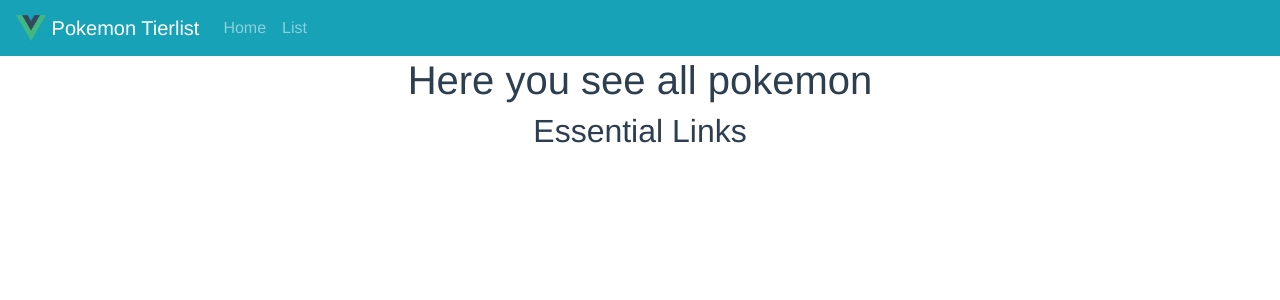
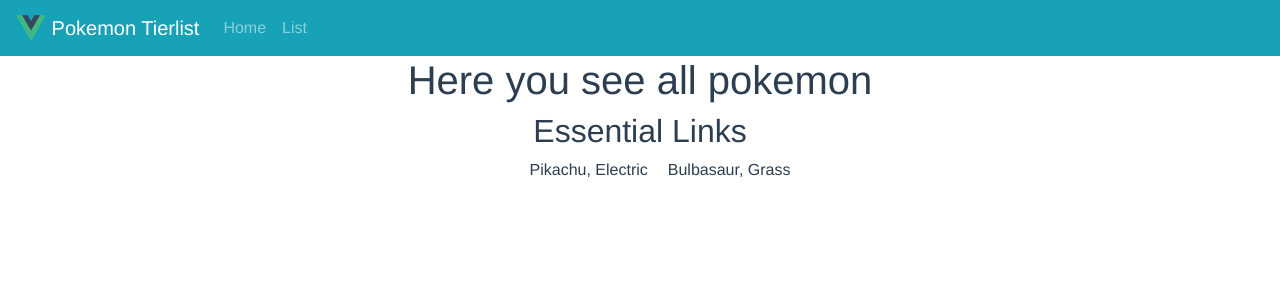
Before and after one commit to ComanderIke/PokemonTierList, a Vue app in the folder vue-pokemon/: page /#/list in a window 1280 px wide. Shown: the top 300 px of the page. Built offline with nearby package versions, Linux system fonts and the light colour scheme.

Commit message:
Added ListItem

```diff
--- a/vue-pokemon/src/components/List.vue
+++ b/vue-pokemon/src/components/List.vue
@@ -2,16 +2,27 @@
   <div class="list">
     <h1>{{ msg }}</h1>
     <h2>Essential Links</h2>
-
+    <ol>
+      <list-item v-for="pokemon in pokemons" :key="pokemon.id" :name="pokemon.name" :type="pokemon.type"></list-item>
+    </ol>
   </div>
 </template>
 
 <script>
+import ListItem from './ListItem'
+
 export default {
   name: 'List',
+  components: {
+    ListItem
+  },
   data () {
     return {
-      msg: 'Here you see all pokemon'
+      msg: 'Here you see all pokemon',
+      pokemons: [
+        {id: 1, name: 'Pikachu', type: 'Electric'},
+        {id: 2, name: 'Bulbasaur', type: 'Grass'}
+      ]
     }
   }
 }
--- /dev/null
+++ b/vue-pokemon/src/components/ListItem.vue
@@ -0,0 +1,28 @@
+<template>
+  <li>{{name}}, {{type}}</li>
+</template>
+
+<script>
+export default {
+  name: 'ListItem',
+  props: ['name', 'type']
+}
+</script>
+
+<!-- Add "scoped" attribute to limit CSS to this component only -->
+<style scoped>
+  h1, h2 {
+    font-weight: normal;
+  }
+  ul {
+    list-style-type: none;
+    padding: 0;
+  }
+  li {
+    display: inline-block;
+    margin: 0 10px;
+  }
+  a {
+    color: #42b983;
+  }
+</style>
--- a/vue-pokemon/src/main.js
+++ b/vue-pokemon/src/main.js
@@ -14,6 +14,8 @@
 new Vue({
   el: '#app',
   router,
-  components: { App },
+  components: {
+    App
+  },
   template: '<App/>'
 })
```
